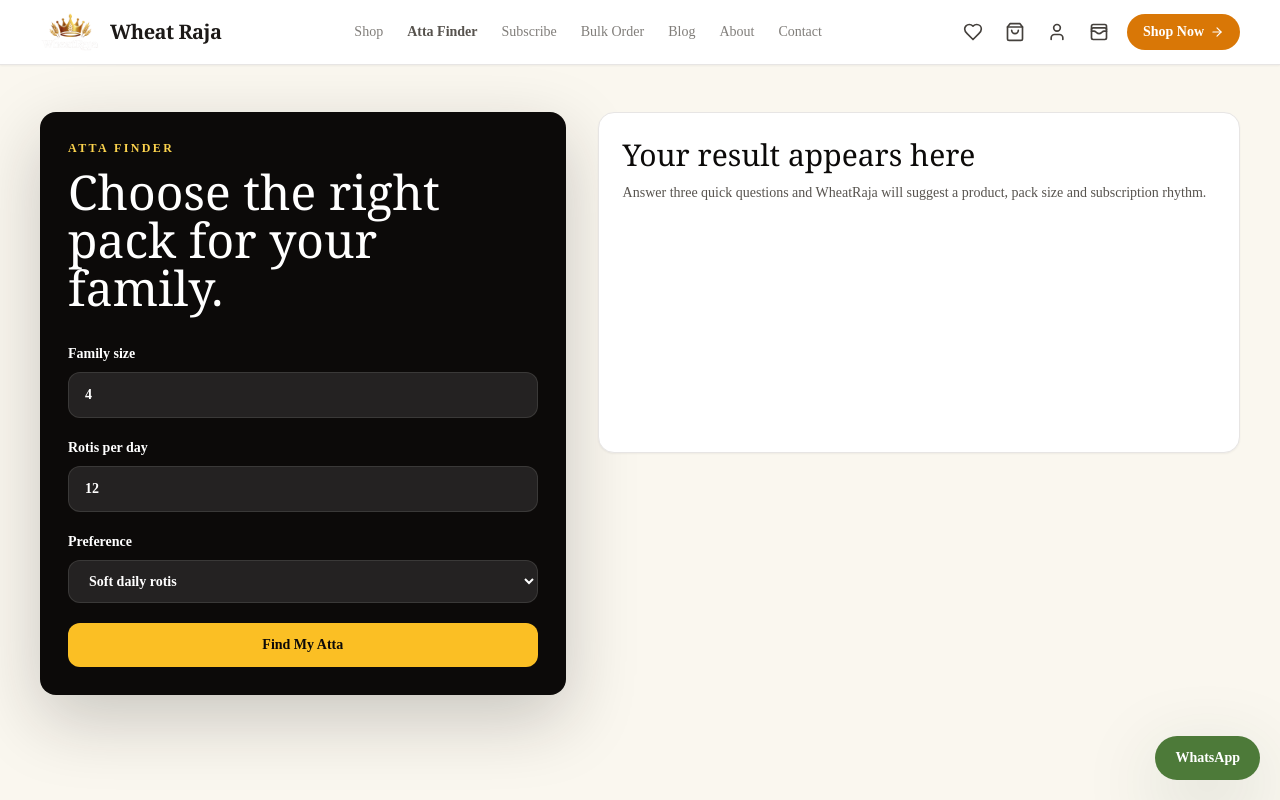
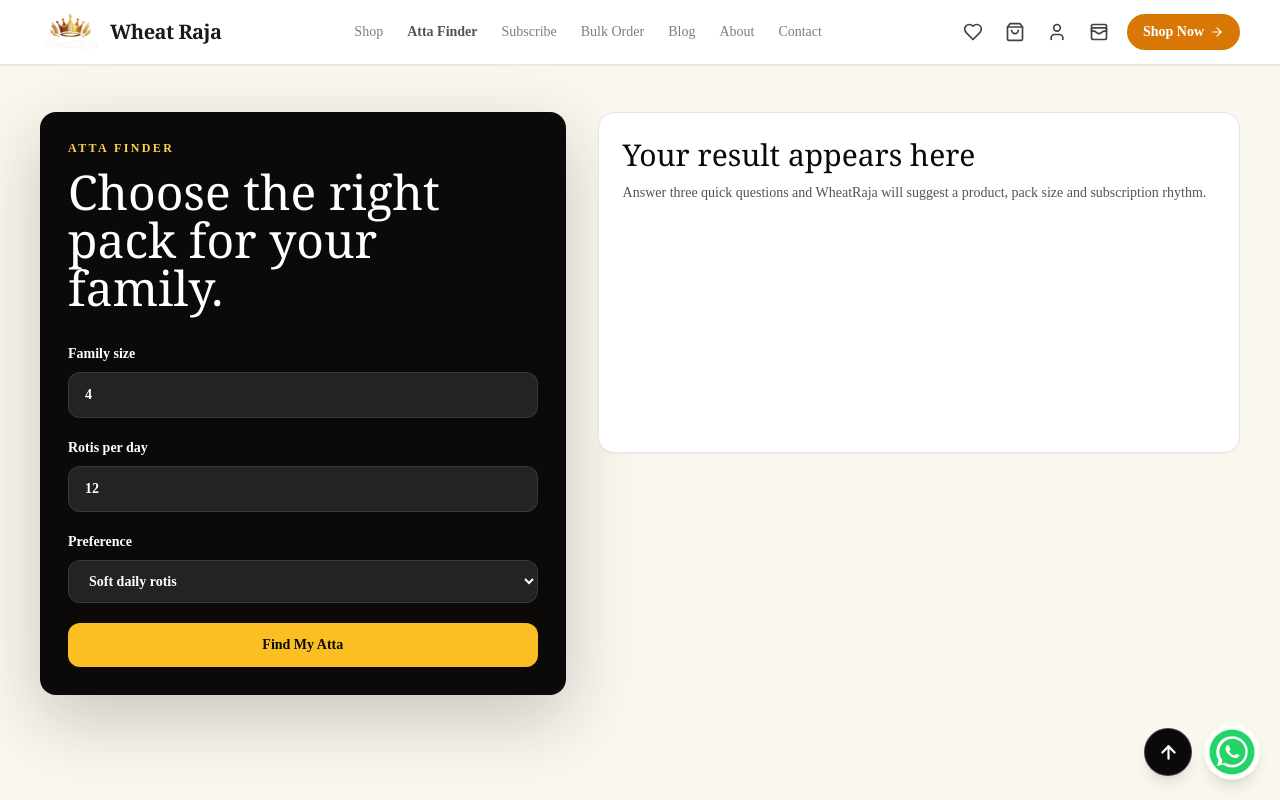
Before and after one commit to wheatrajatech-eng/wheatraja_website, a Next.js app in the folder apps/website/: page /atta-finder in a window 1280 px wide. Shown: the top 800 px of the page. Built offline with nearby package versions, Linux system fonts and the light colour scheme.

Commit message:
Add WhatsApp logo and back to top action

```diff
--- a/apps/website/app/layout.tsx
+++ b/apps/website/app/layout.tsx
@@ -1,6 +1,7 @@
 import type { Metadata } from "next";
 import { SiteFooter } from "@/components/site-footer";
 import { SiteHeader } from "@/components/site-header";
+import { FloatingActions } from "@/components/floating-actions";
 import "./globals.css";
 
 export const metadata: Metadata = {
@@ -34,7 +35,7 @@ export default function RootLayout({ children }: { children: React.ReactNode })
         <script type="application/ld+json" dangerouslySetInnerHTML={{ __html: JSON.stringify(organizationSchema) }} />
         <SiteHeader />
         {children}
-        <a href="https://wa.me/919876543210" className="fixed bottom-5 right-5 z-50 rounded-full bg-leaf px-5 py-3 text-sm font-bold text-white shadow-glow">WhatsApp</a>
+        <FloatingActions />
         <SiteFooter />
       </body>
     </html>
--- /dev/null
+++ b/apps/website/components/floating-actions.tsx
@@ -0,0 +1,30 @@
+"use client";
+
+import Image from "next/image";
+import { ArrowUp } from "lucide-react";
+
+export function FloatingActions() {
+  function moveToTop() {
+    window.scrollTo({ top: 0, behavior: "smooth" });
+  }
+
+  return (
+    <div className="fixed bottom-5 right-5 z-50 flex items-center gap-3">
+      <button
+        type="button"
+        onClick={moveToTop}
+        aria-label="Back to top"
+        className="grid h-12 w-12 place-items-center rounded-full border border-white/20 bg-stone-950 text-white shadow-lg transition hover:-translate-y-0.5 hover:bg-stone-800 focus:outline-none focus:ring-2 focus:ring-amber-400 focus:ring-offset-2 focus:ring-offset-stone-950"
+      >
+        <ArrowUp size={21} strokeWidth={2.5} />
+      </button>
+      <a
+        href="https://wa.me/919876543210"
+        aria-label="Chat with WheatRaja on WhatsApp"
+        className="grid h-14 w-14 place-items-center rounded-full bg-white p-1 shadow-lg transition hover:-translate-y-0.5 focus:outline-none focus:ring-2 focus:ring-green-300 focus:ring-offset-2 focus:ring-offset-stone-950"
+      >
+        <Image src="/assets/contact/whatsapp-logo.svg" alt="WhatsApp" width={48} height={48} />
+      </a>
+    </div>
+  );
+}
```
Also changed, not shown: apps/website/public/assets/contact/whatsapp-logo.svg (added).
